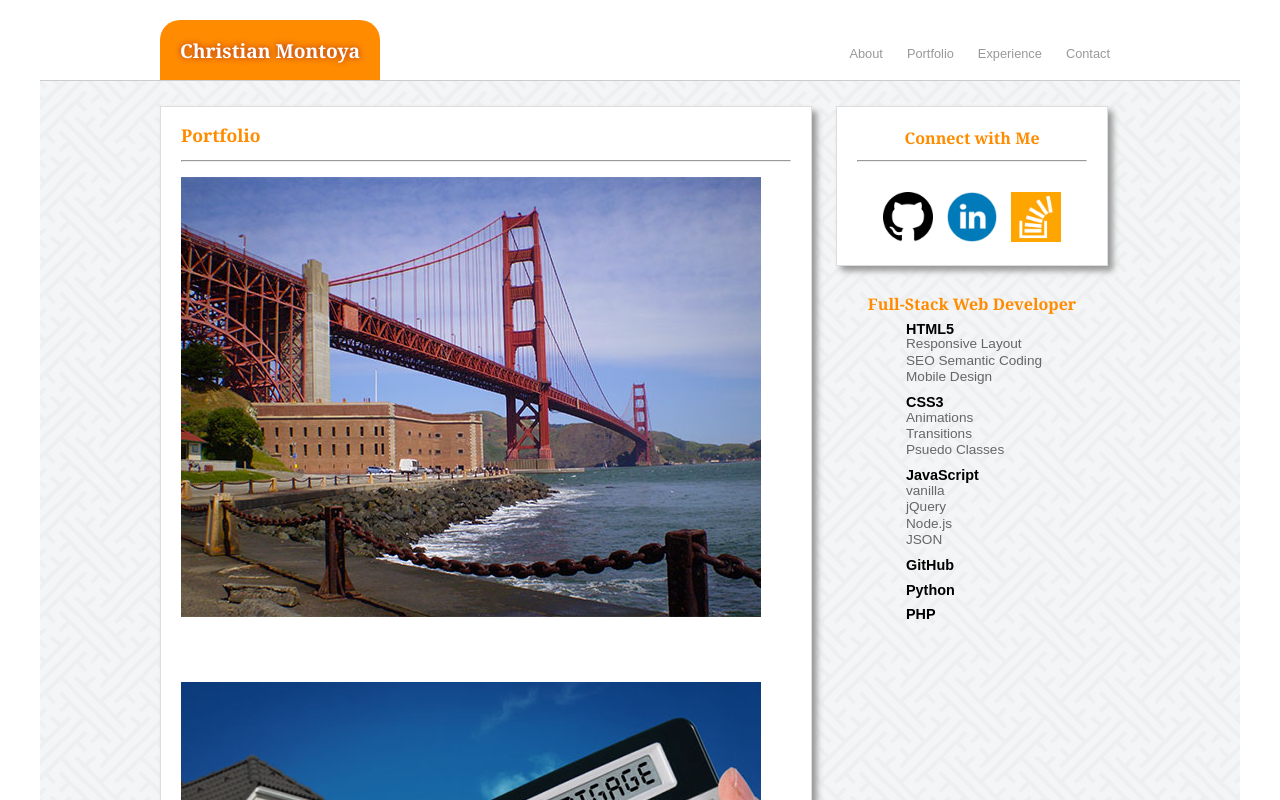
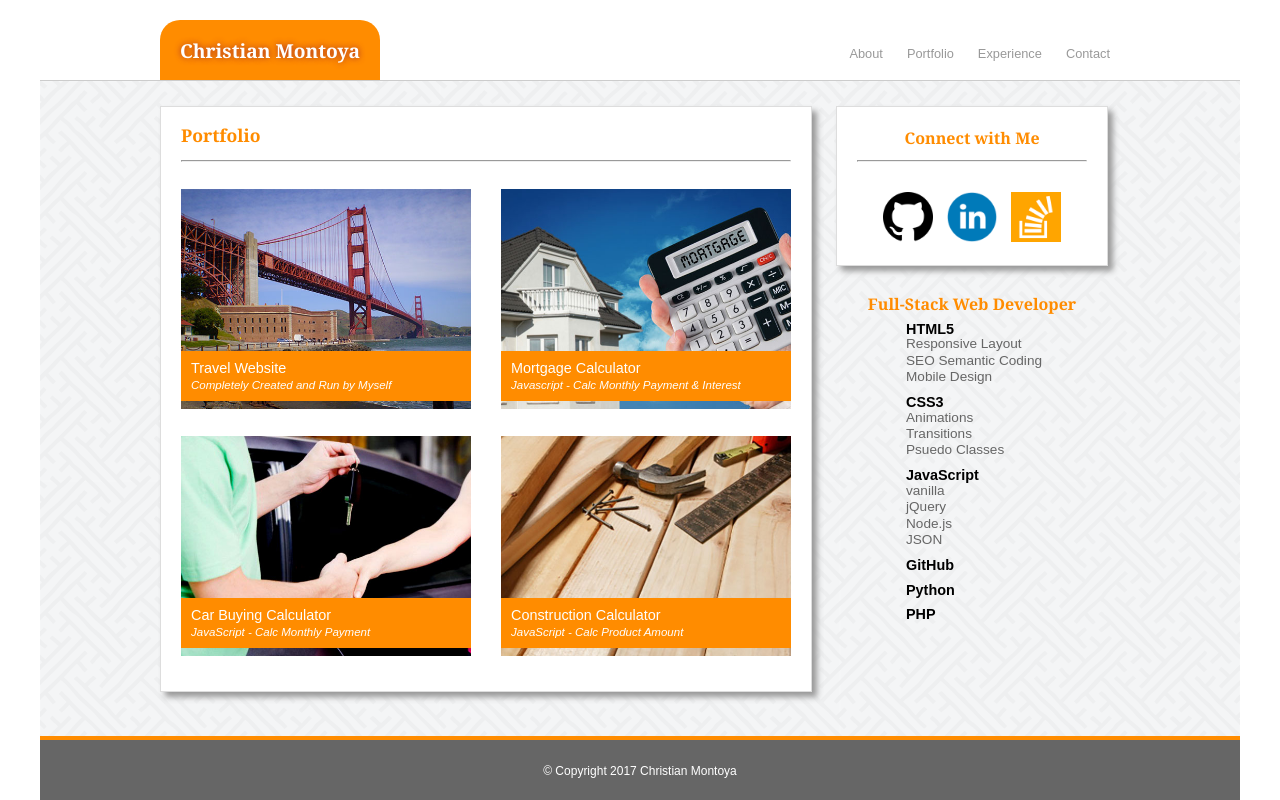
Before and after one commit to cmontoya13/Basic-Portfolio, a plain HTML site: page portfolio.html in a window 1280 px wide. Shown: the top 800 px of the page. Drawn offline with Linux system fonts and the light colour scheme.

Commit message:
Add files via upload

```diff
--- a/assets/css/style.css
+++ b/assets/css/style.css
@@ -160,22 +160,23 @@ footer p {
 }
 
 /******* PORTFOLIO SPECIFIC *******/
-section article {
+section div {
+	position: relative;
 	display: inline-block;
 	margin: 12px 0;
 	width: 290px;
 	height: 220px;
 	overflow: hidden;
 }
-article a img {
+section div:nth-of-type(2n+2){
+	float: right;
+}
+div a img {
 	width: 300px;
 }
-section article:nth-of-type(2n+2){
-	float: right;
-}
-section article div {
+section div div {height: 50px; display: block;
 	position: relative;
-	bottom: 70px;
+	bottom: 80px;
 	background-color: darkorange;
 }
 .portTitles {
```
